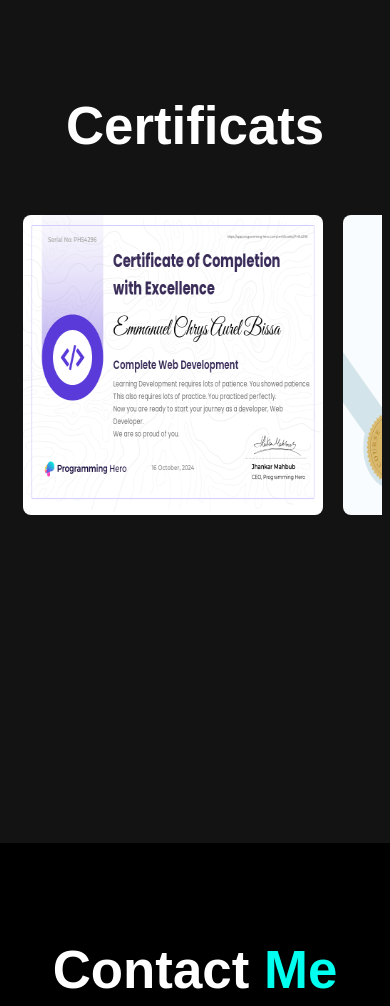
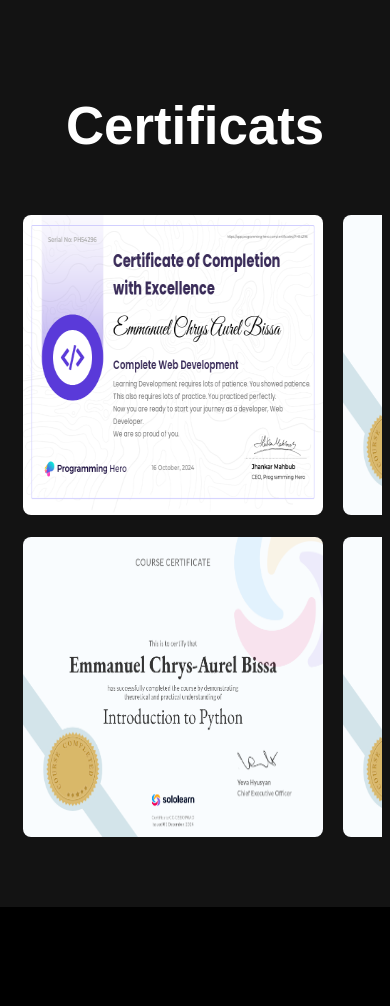
Before and after one commit to Orochichrys/Emmanuel-Bissa-Portfolio, a PHP site: page / in a window 390 px wide. Shown: the part 3777-4783 px from the top of the page. Run offline with PHP 8.4, Linux system fonts and the light colour scheme.

Commit message:
Update style.css

```diff
--- a/style.css
+++ b/style.css
@@ -827,9 +827,9 @@ span {
   .services-container {
     grid-template-columns: repeat(1, 1fr);
   }
-/*.certificats-container {
-  grid-template-columns: repeat(1, 1fr);
-    }*/
+.certificats-container {
+  grid-template-columns: repeat(2, 1fr);
+    }
   .certificats-box .img img {
     height: 300px;
     width: 300px;
```
